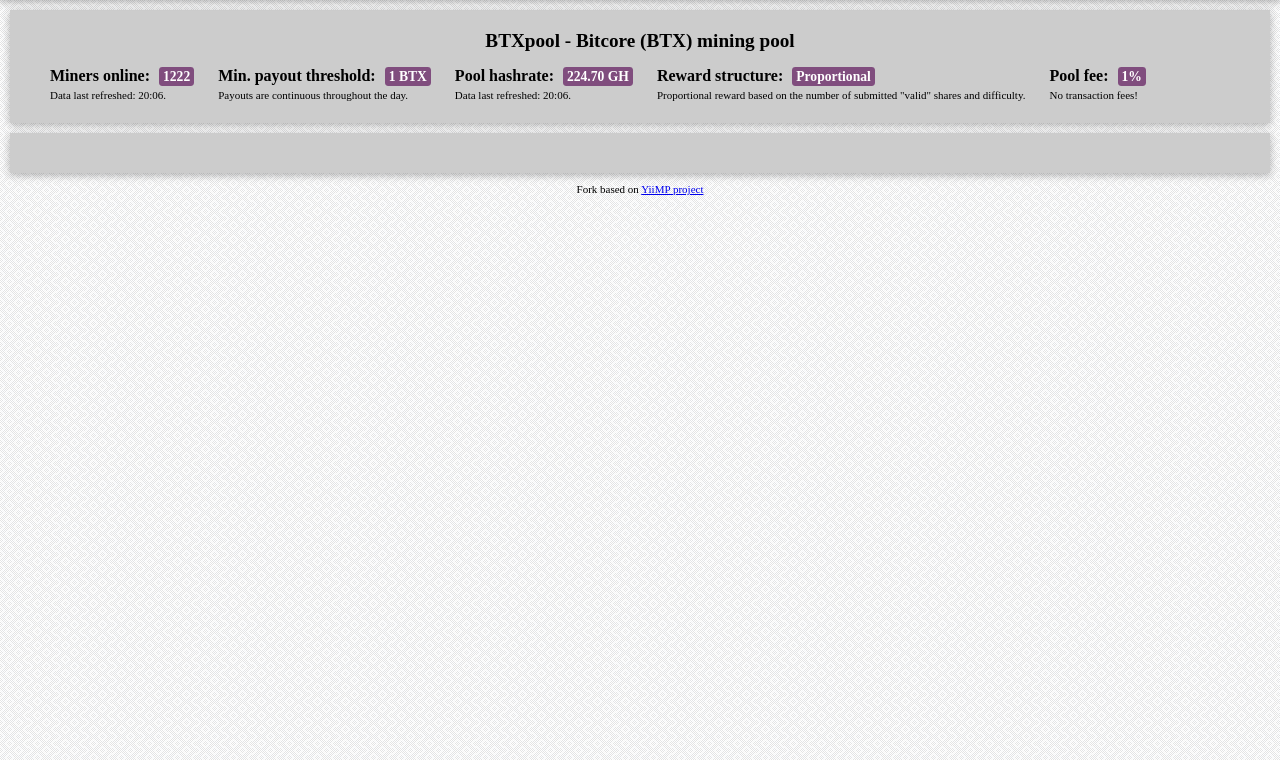
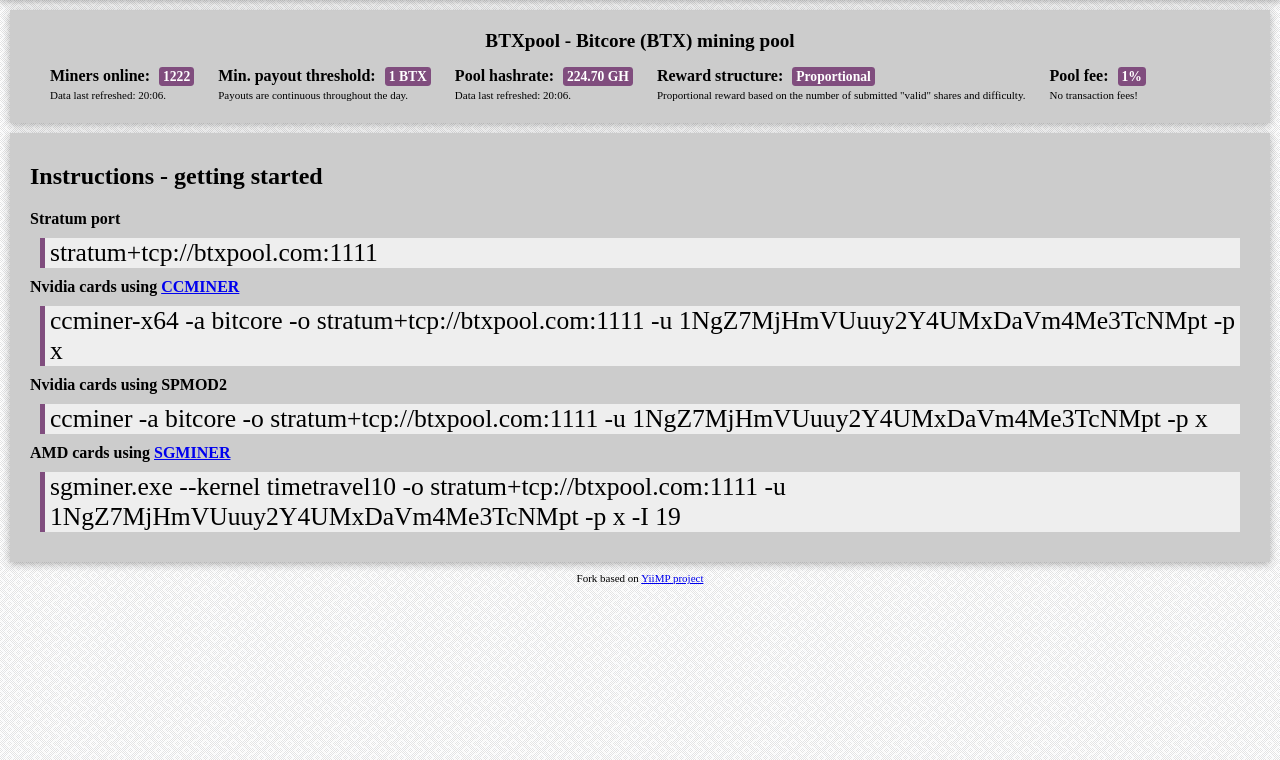
Before and after one commit to gregmeszaros/btxpool, a PHP site: template templates/index.html.twig in a window 1280 px wide. Shown: the part 40-800 px from the top of the page. Run offline with PHP 8.4, Linux system fonts and the light colour scheme; the template is opened without the code that fills it, so the values that code supplies are empty; some libraries are stand-ins or nearby versions.

Commit message:
adding instructions

```diff
--- a/css/bitcore_timeline.css
+++ b/css/bitcore_timeline.css
@@ -338,6 +338,10 @@
     text-align: center;
 }
 
+h2 {
+    margin-top: 10px;
+}
+
 .header-h1 {
     float: left;
     margin-top: 0px;
@@ -353,3 +357,12 @@
     text-align: center;
     font-size: 11px;
 }
+
+.get-started {
+    border-left: 1px solid #804d7e;
+    border-left-width: 5px;
+    padding-left: 5px;
+    background-color: #eeeeee;
+    margin: 10px;
+    font-size: 3.2vmin
+}
--- a/templates/index.html.twig
+++ b/templates/index.html.twig
@@ -27,12 +27,21 @@
     </div>
 
     <div class="intro">
-        {% for worker in workers %}
-            <div>
-                <span>{{ worker.version }}: </span>
-                <span>{{ worker.hashrate }}</span>
-            </div>
-        {% endfor %}
+
+        <h2>Instructions - getting started</h2>
+
+        <div><strong>Stratum port</strong></div>
+        <div class="get-started">stratum+tcp://btxpool.com:1111</div>
+
+        <div><strong>Nvidia cards using <a href="https://github.com/tpruvot/ccminer/releases" target="_blank">CCMINER</a></strong></div>
+        <div class="get-started">ccminer-x64 -a bitcore -o stratum+tcp://btxpool.com:1111 -u 1NgZ7MjHmVUuuy2Y4UMxDaVm4Me3TcNMpt -p x</div>
+
+        <div><strong>Nvidia cards using SPMOD2</strong></div>
+        <div class="get-started">ccminer -a bitcore -o stratum+tcp://btxpool.com:1111 -u 1NgZ7MjHmVUuuy2Y4UMxDaVm4Me3TcNMpt -p x</div>
+
+        <div><strong>AMD cards using <a href="https://github.com/LIMXTEC/BitCore/releases" target="_blank">SGMINER</a></strong></div>
+        <div class="get-started">sgminer.exe --kernel timetravel10 -o stratum+tcp://btxpool.com:1111 -u 1NgZ7MjHmVUuuy2Y4UMxDaVm4Me3TcNMpt -p x -I 19</div>
+
     </div>
 
 
```
Also changed, not shown: templates/miners.html.twig (+9 -1 lines).
